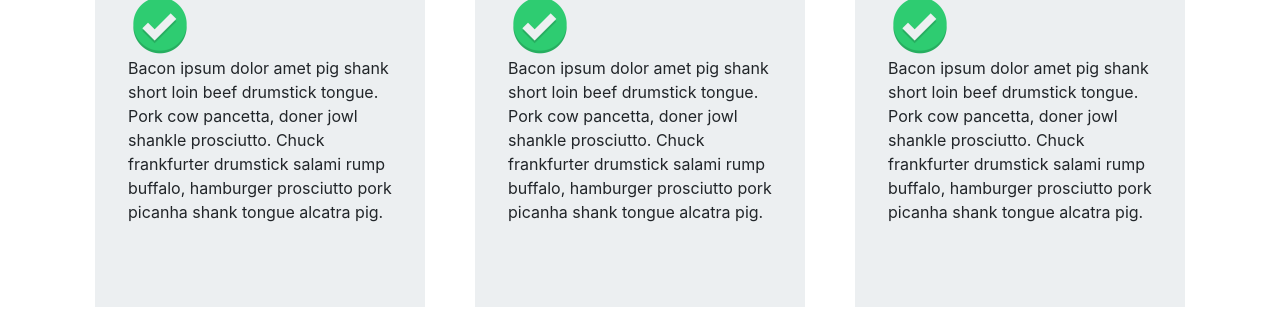
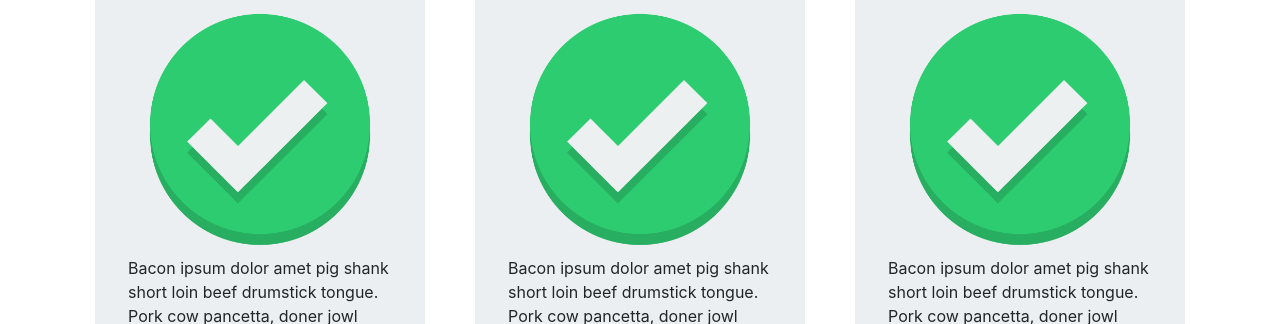
Before and after one commit to lasher23/M152_Project, a plain HTML site: page pages/Race/Race.html in a window 1280 px wide. Shown: the part 247-571 px from the top of the page. Drawn offline with nearby package versions, Linux system fonts and the light colour scheme.

```diff
--- a/pages/Race/Race.css
+++ b/pages/Race/Race.css
@@ -19,11 +19,9 @@
 }
 
 .box > div > img {
-    width: 64px;
-    height: 64px;
+    width: 100%;
     float: left;
     display: block;
-    flex: 0 0 64px;
 }
 
 .box > div > div {
```
Also changed, not shown: index.html (+13 -0 lines), pages/DogTV/DogTV.html (+32 -11 lines), pages/Food/Food.html (+30 -16 lines), pages/Race/Race.html (+30 -8 lines).
